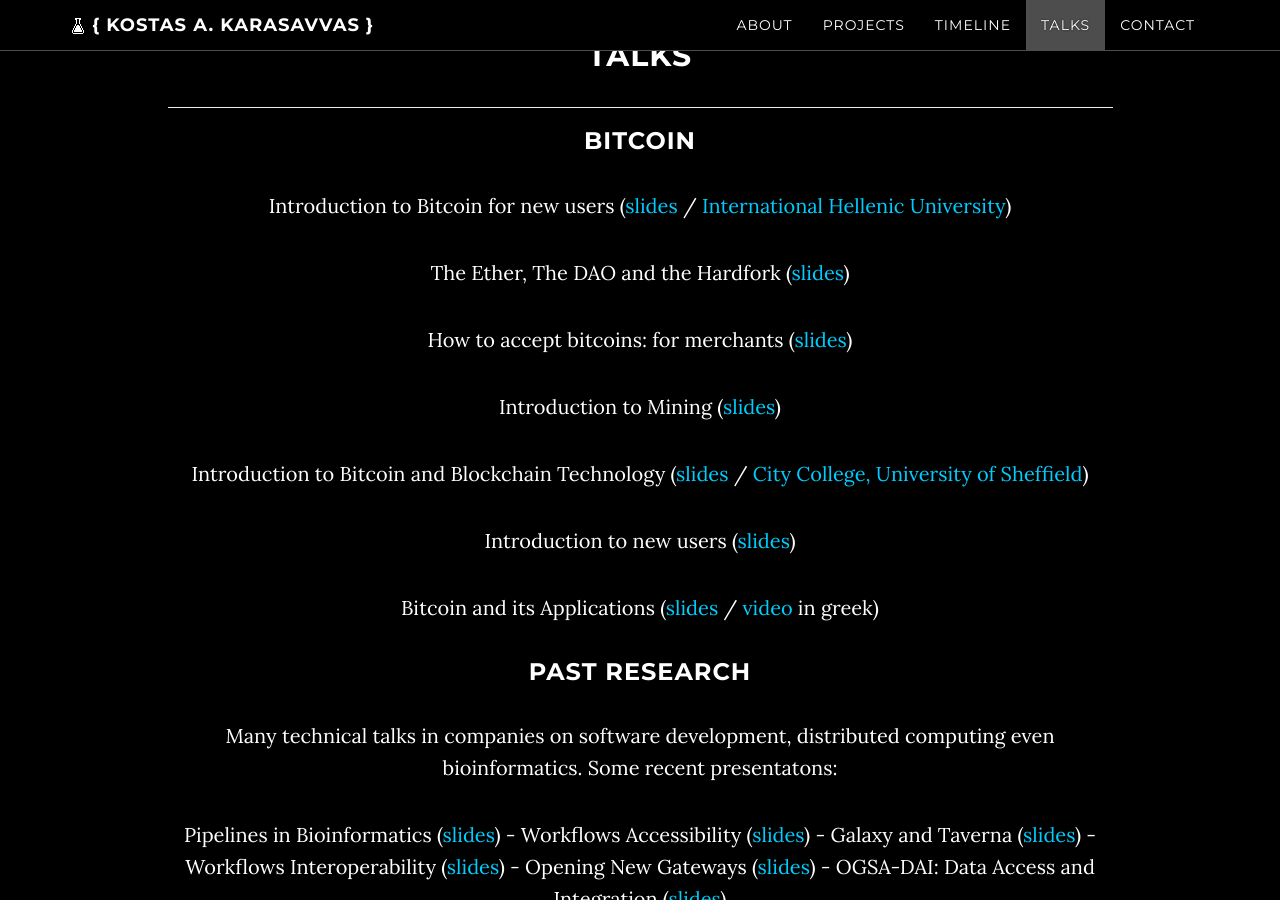
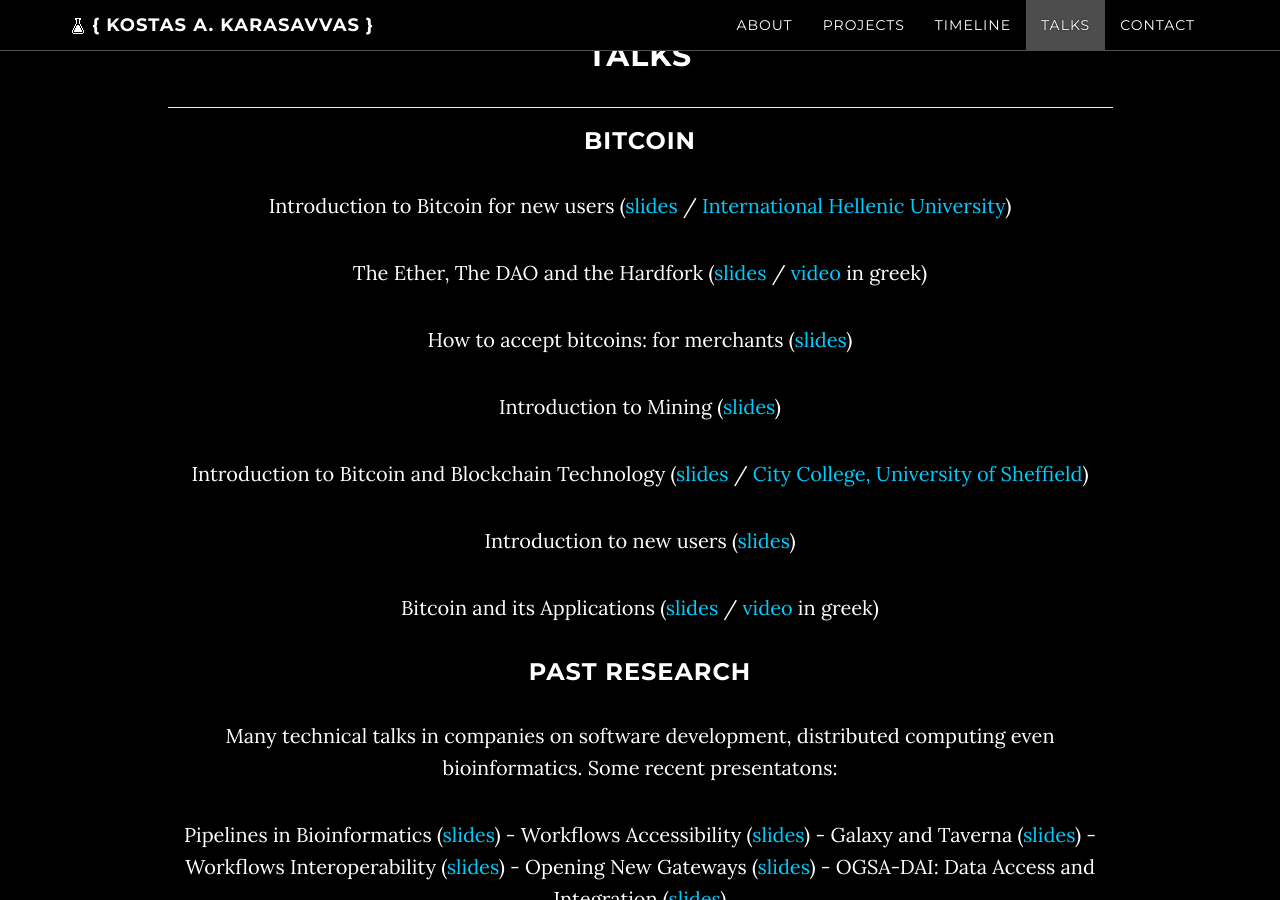
Before and after one commit to karask/karask.github.io, a Jekyll site: the page built from index.html, in a window 1280 px wide and 900 px high, scrolled down 6130 px. Built offline with Jekyll 4.4.1, drawn with Linux system fonts in a browser that asks for light colours; nearby versions of some CDN libraries; the list of posts is cut into pages by our own code; comment, search, counter and statistics services are not loaded.

Commit message:
added ether talk video -- bad voice sync though

```diff
--- a/talks.html
+++ b/talks.html
@@ -10,7 +10,7 @@ title: Talks
 <h3 style="text-align: center;" markdown="1">Bitcoin</h3>
 Introduction to Bitcoin for new users ([slides](/assets/Introduction_to_Bitcoin_for_new_users.pdf) / [International Hellenic University](http://www.ihu.edu.gr/index.php/news-events/item/1057-demystifying-bitcoin-blockchain-game-changing-applications-in-ict,-economy,-government,-law.html))
 
-The Ether, The DAO and the Hardfork ([slides](/assets/The_DAO_Event_9th.pdf))
+The Ether, The DAO and the Hardfork ([slides](/assets/The_DAO_Event_9th.pdf) / <a href="https://www.youtube.com/watch?v=RVpo23IyuNU" target="_blank">video</a> in greek)
 
 How to accept bitcoins: for merchants ([slides](/assets/How_to_accept_bitcoins_7th.pdf))
 
```
